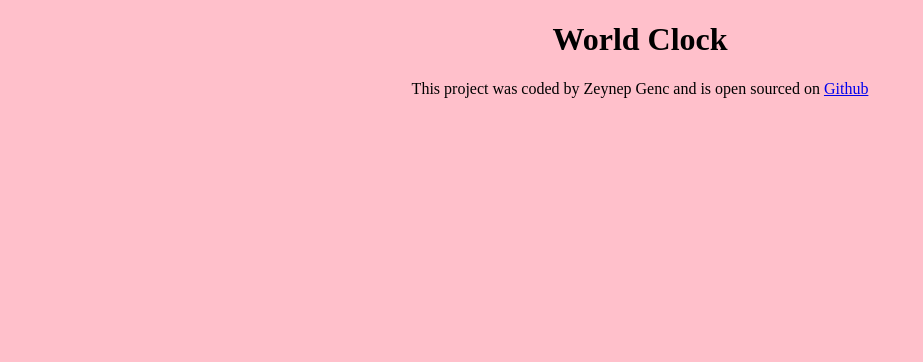
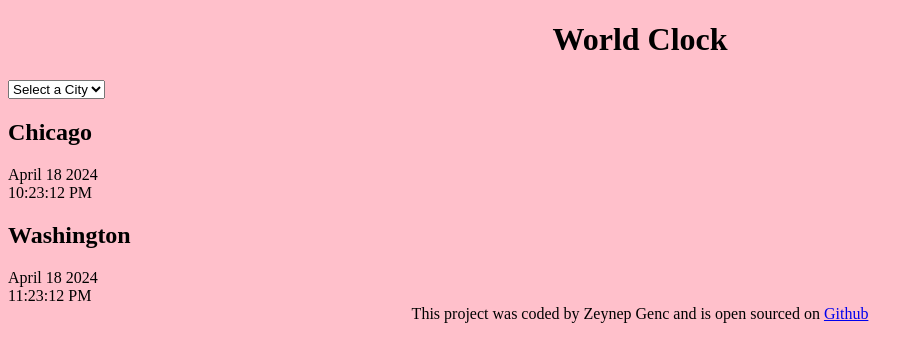
Before and after one commit to zeynepgenc6/world-clock, a plain HTML site: page index.html in a window 1280 px wide. Shown: the whole page, without its empty margins (0-923 px from the left). Drawn offline with Linux system fonts and the light colour scheme.

Commit message:
added file basic html

```diff
--- a/index.html
+++ b/index.html
@@ -7,7 +7,27 @@
     <title>World Clock</title>
   </head>
   <body>
-    <h1>World Clock</h1>
+
+    <div class="container">
+      <h1>World Clock</h1>
+      <select name="" id="">
+        <option value="">Select a City</option>
+        <option value="">Denver</option>
+        <option value="">Los Angeles</option>
+        <option value="">Texas</option>
+        <option value="">New York</option>
+      </select>
+      <div class="city">
+        <h2>Chicago</h2>
+        <div class="date">April 18 2024 </div>
+        <div class="time">10:23:12 PM</div>
+      </div>
+      <div class="city">
+        <h2>Washington</h2>
+        <div class="date">April 18 2024 </div>
+        <div class="time">11:23:12 PM</div>
+      </div>
+    </div>
     <footer>
       This project was coded by Zeynep Genc and is open sourced on
 <a href="https://github.com/zeynepgenc6/world-clock" target="_blank"> Github</a>
```
